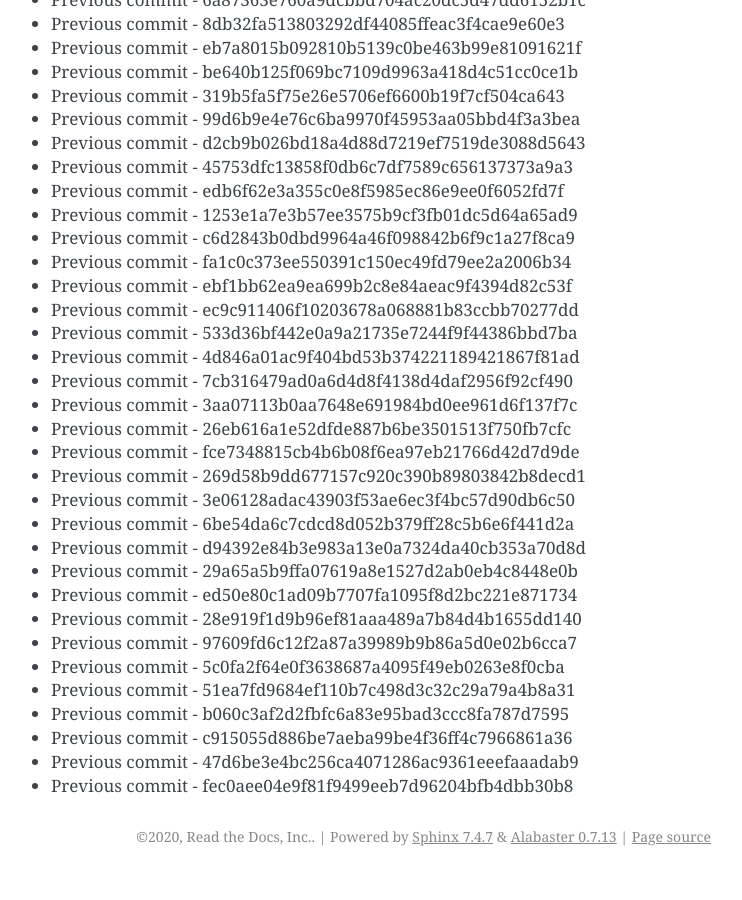
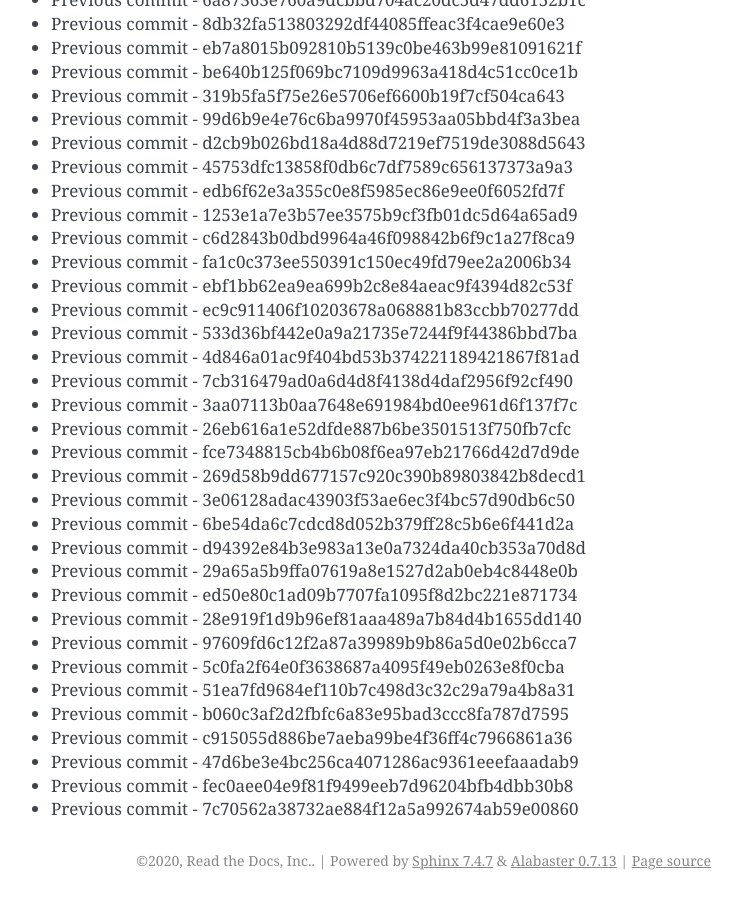
Before and after one commit to readthedocs/rtd-git-stresstest, a Sphinx documentation site: the page built from docs/updates.rst, in a window 1280 px wide and 900 px high, scrolled down 79875 px. Shown: the whole window, without its empty margins (399-1141 px from the left). Built offline with Sphinx 7.4.7, drawn with Linux system fonts in a browser that asks for light colours; before the commit the page ends 80751 px from its top, so only the background shows below that.

Commit message:
Generating commit from previous: 7c70562a38732ae884f12a5a992674ab59e00860

```diff
--- a/docs/updates.rst
+++ b/docs/updates.rst
@@ -3388,3 +3388,4 @@ It can be tested for any performance characteristics.
 * Previous commit - c915055d886be7aeba99be4f36ff4c7966861a36
 * Previous commit - 47d6be3e4bc256ca4071286ac9361eeefaaadab9
 * Previous commit - fec0aee04e9f81f9499eeb7d96204bfb4dbb30b8
+* Previous commit - 7c70562a38732ae884f12a5a992674ab59e00860
```
